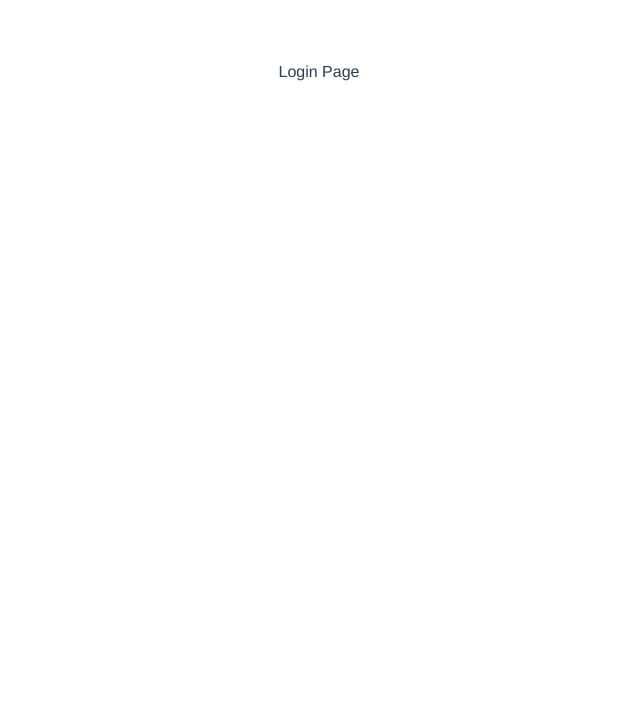
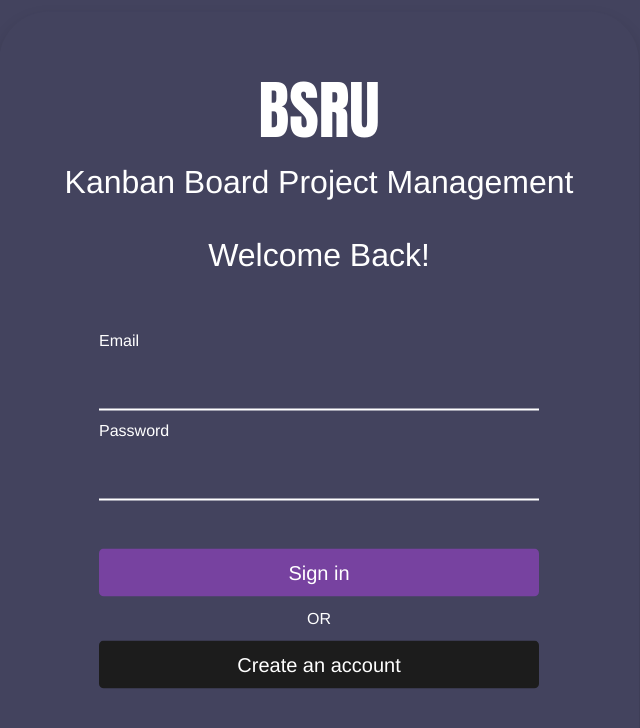
Before and after one commit to ujiik009/kanban_board_project, a Vue app: page / in a window 1280 px wide. Shown: the top 728 px of the page, without its empty margins (321-961 px from the left). Built offline with nearby package versions, Linux system fonts and the light colour scheme.

Commit message:
Finish LoginPage Mockup

```diff
--- a/src/App.vue
+++ b/src/App.vue
@@ -1,27 +1,32 @@
 <template>
   <div id="app">
-      <router-view></router-view>
+    <router-view></router-view>
   </div>
 </template>
 
 <script>
-
-
 export default {
   name: "App",
-  components: {
-
-  },
+  components: {},
 };
 </script>
 
-<style>
+<style >
+@import url("https://fonts.googleapis.com/css?family=Roboto+Condensed");
 #app {
   font-family: Avenir, Helvetica, Arial, sans-serif;
   -webkit-font-smoothing: antialiased;
   -moz-osx-font-smoothing: grayscale;
-  text-align: center;
-  color: #2c3e50;
-  margin-top: 60px;
+  width: 100vw;
+  height: 100vh;
+}
+
+.font-impact {
+  font-family: Impact, Haettenschweiler, Franklin Gothic Bold, Charcoal,
+    Helvetica Inserat, Bitstream Vera Sans Bold, Arial Black, sans serif;
+}
+
+.full-height {
+  height: 100%;
 }
 </style>
--- a/src/components/LoginPage/index.vue
+++ b/src/components/LoginPage/index.vue
@@ -1,15 +1,130 @@
 <template>
-  <div>
-      Login Page
+  <div id="backgroud">
+    <div id="login-box" class="shadow">
+      <div class="title font-impact text-center">BSRU</div>
+      <div class="sub-title text-center">Kanban Board Project Management</div>
+      <div class="text-center" style="margin-top: 25px; font-size: 32px">
+        Welcome Back!
+      </div>
+      <div style="padding: 50px">
+        <!-- login box -->
+        <div class="login-form">
+          <label>Email</label>
+          <input v-model="email" class="input-custom" type="text" />
+          <label>Password</label>
+          <input v-model="password" class="input-custom" type="password" />
+        </div>
+        <!-- login box -->
+
+        <!-- button box -->
+        <div style="margin-top: 40px">
+          <button
+            type="button"
+            @click="sing_in"
+            class="btn btn-sign-in btn-lg btn-block"
+            style="width: 100%"
+          >
+            Sign in
+          </button>
+          <div
+            class="text-center"
+            style="margin-top: 10px; margin-bottom: 10px"
+          >
+            OR
+          </div>
+          <button
+            type="button"
+            class="btn btn-create-account btn-lg btn-block"
+            style="width: 100%"
+          >
+            Create an account
+          </button>
+        </div>
+        <!-- button box -->
+      </div>
+    </div>
   </div>
 </template>
 
 <script>
 export default {
-
-}
+  data() {
+    return {
+      email: "",
+      password: "",
+    };
+  },
+  methods:{
+    sing_in(){
+      alert(this.email +" "+this.password)
+    }
+  }
+};
 </script>
 
-<style>
+<style scoped>
+#backgroud {
+  background-color: #43435e;
+  height: inherit;
+  position: relative;
+}
+
+#login-box {
+  min-width: 30vw;
+  min-height: 50vh;
+  background-color: #43435e;
+  margin: 0;
+  position: absolute;
+  top: 50%;
+  left: 50%;
+  -ms-transform: translate(-50%, -50%);
+  transform: translate(-50%, -50%);
+  border-radius: 50px;
+  padding: 50px;
+}
+
+.shadow {
+  box-shadow: 10px 4px 37px 0px rgba(0, 0, 0, 0.71);
+  -webkit-box-shadow: 10px 4px 37px 0px rgba(0, 0, 0, 0.71);
+  -moz-box-shadow: 10px 4px 37px 0px rgba(0, 0, 0, 0.71);
+  color: white;
+}
+
+.title {
+  font-size: 4em;
+}
+
+.sub-title {
+  font-size: 2em;
+}
+
+.text-center {
+  text-align: center;
+}
+
+.input-custom {
+  /* position: relative; */
+  width: 100%;
+  padding: 12px 20px;
+  margin: 8px 0;
+  box-sizing: border-box;
+  outline: none;
+  border: none;
+  border-bottom: 2px solid white;
+  background: rgba(255, 255, 255, 0);
+  color: white;
+}
+
+.btn-sign-in {
+  background-color: #7742a0;
+  color: white;
+}
+
+.btn-create-account {
+  background-color: #1c1c1c;
+  color: white;
+}
+
+
 
 </style>
```
